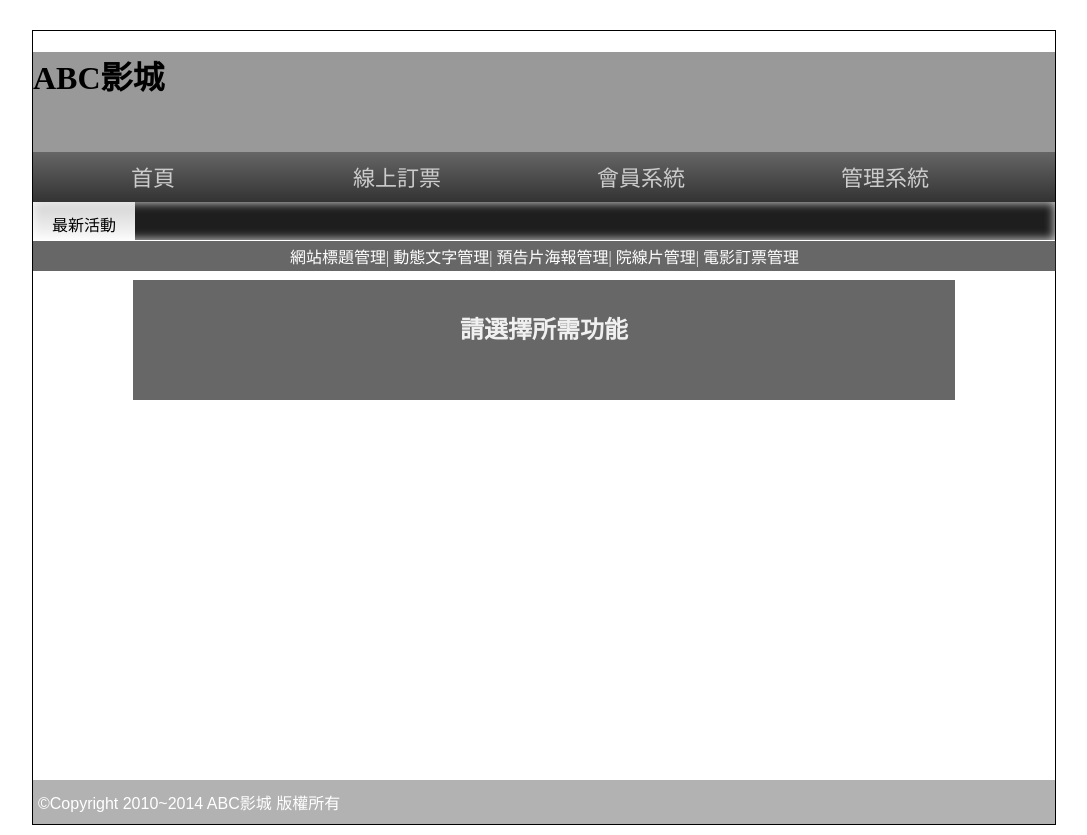
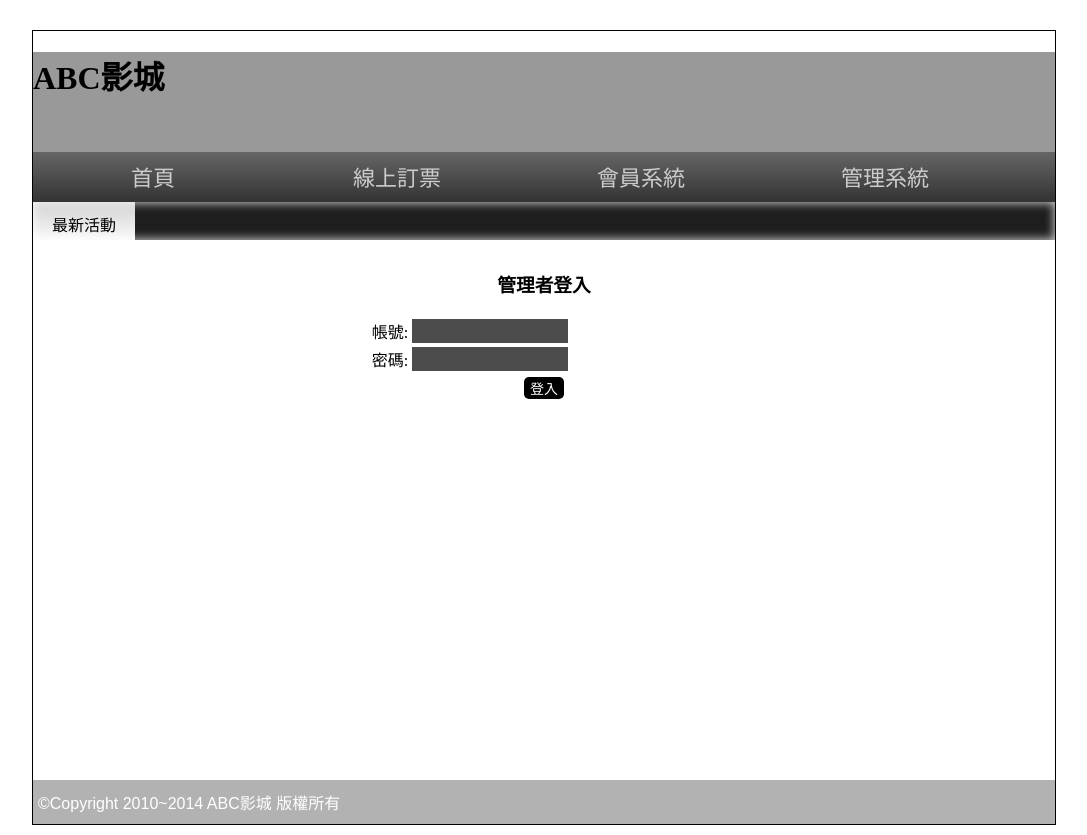
Before and after one commit to charleshe100/practice-bquiz3, a PHP site: page /back.php in a window 1280 px wide. Shown: the whole page, without its empty margins (96-1183 px from the left). Run offline with PHP 8.4, Linux system fonts and the light colour scheme.

Commit message:
建立管理者登入

```diff
--- a/back.php
+++ b/back.php
@@ -1,4 +1,12 @@
-<?php include_once "./api/db.php"; ?>
+<?php include_once "./api/db.php";
+if(!empty($_POST)){
+  if($_POST['acc']=='admin' && $_POST['pw']=='1234'){
+      $_SESSION['login']=1;
+  }else{
+      $error="<div class='ct' style='color:red'>帳號或密碼錯誤</div>";
+  }
+}
+?>
 <!DOCTYPE html PUBLIC "-//W3C//DTD XHTML 1.0 Transitional//EN" "http://www.w3.org/TR/xhtml1/DTD/xhtml1-transitional.dtd">
 <!-- saved from url=(0055)?do=admin -->
 <html xmlns="http://www.w3.org/1999/xhtml">
@@ -27,6 +35,9 @@
     </marquee>
   </div>
   <div id="mm">
+  <?php
+  if(isset($_SESSION['login'])){
+  ?>
     <div class="ct a rb" style="position:relative; width:101.5%; left:-1%; padding:3px; top:-9px;">
       <a href="?do=tit">網站標題管理</a>|
       <a href="?do=go">動態文字管理</a>|
@@ -45,6 +56,31 @@
       }
       ?>
     </div>
+  <?php
+  }else{
+  ?>
+      <form action="?" method="post" style="width:35%;margin:20px auto;">
+        <h3 class='ct'>管理者登入</h3>
+        <?php
+        if(isset($error)){
+          echo $error;
+        }
+        ?>
+      <table>
+          <tr>
+            <td>帳號:</td>
+            <td><input type="text" name="acc" ></td>
+          </tr>
+          <tr>
+            <td>密碼:</td>
+            <td><input type="password" name="pw"></td>
+          </tr>
+        </table>
+        <div class="ct"><input type="submit" value="登入"></div>
+      </form>
+  <?php
+  }
+  ?>
   </div>
   <div id="bo"> ©Copyright 2010~2014 ABC影城 版權所有 </div>
 </div>
```
